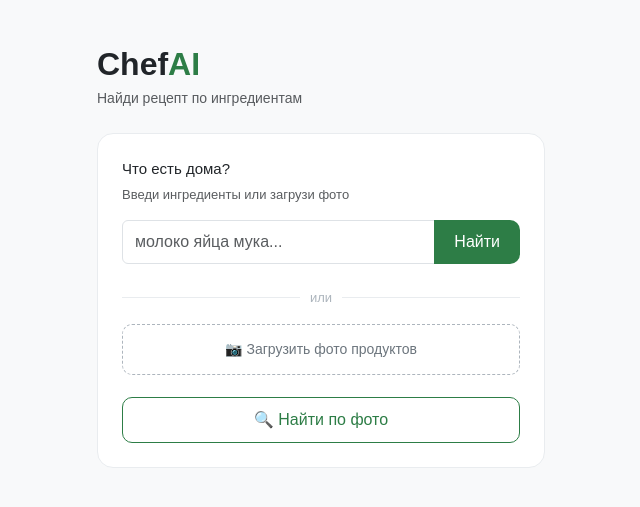
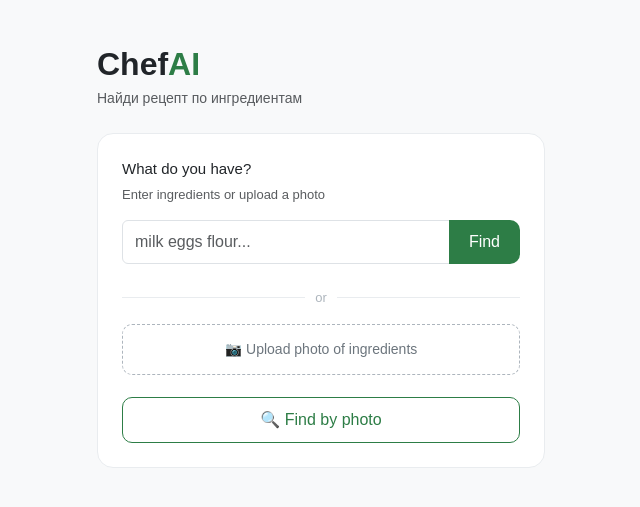
Before and after one commit to jokermt235/cheif-ai, a Django app: page / in a window 1280 px wide. Shown: the top 507 px of the page, without its empty margins (319-959 px from the left). Run offline with Django 5.2, Linux system fonts and the light colour scheme.

Commit message:
en language

```diff
--- a/services/recipes/templates/main/recipes.html
+++ b/services/recipes/templates/main/recipes.html
@@ -37,24 +37,24 @@
     </div>
 
     <div class="card mb-4">
-        <div class="fw-500 mb-1" style="font-size:15px;">Что есть дома?</div>
-        <div class="text-muted mb-3" style="font-size:13px;">Введи ингредиенты или загрузи фото</div>
+        <div class="fw-500 mb-1" style="font-size:15px;">What do you have?</div>
+        <div class="text-muted mb-3" style="font-size:13px;">Enter ingredients or upload a photo</div>
 
         <div class="input-group mb-2">
-            <input type="text" id="query" class="form-control" placeholder="молоко яйца мука...">
-            <button class="btn btn-green" onclick="search()">Найти</button>
+            <input type="text" id="query" class="form-control" placeholder="milk eggs flour...">
+            <button class="btn btn-green" onclick="search()">Find</button>
         </div>
 
-        <div class="divider">или</div>
+        <div class="divider">or</div>
 
         <label class="file-label w-100" for="photo">
-            📷 Загрузить фото продуктов
+            📷 Upload photo of ingredients
         </label>
         <input type="file" id="photo" accept="image/*" onchange="onFileChange()">
         <div id="filename"></div>
 
         <button class="btn btn-outline-green w-100 mt-3" onclick="searchByPhoto()">
-            🔍 Найти по фото
+            🔍 Find by photo
         </button>
     </div>
 
```
